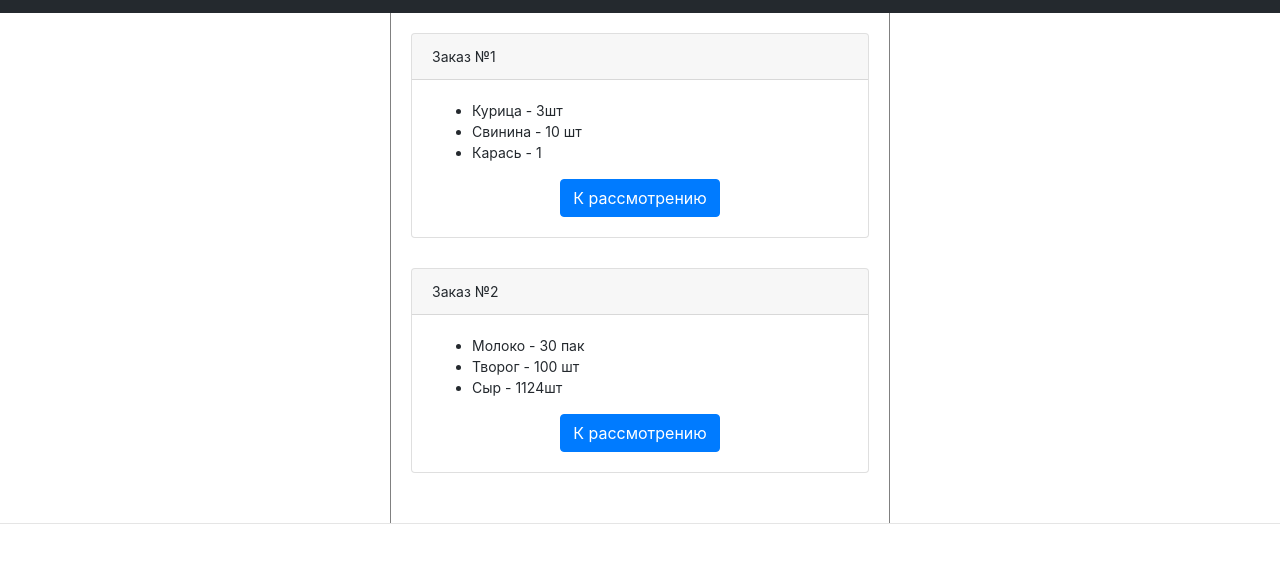
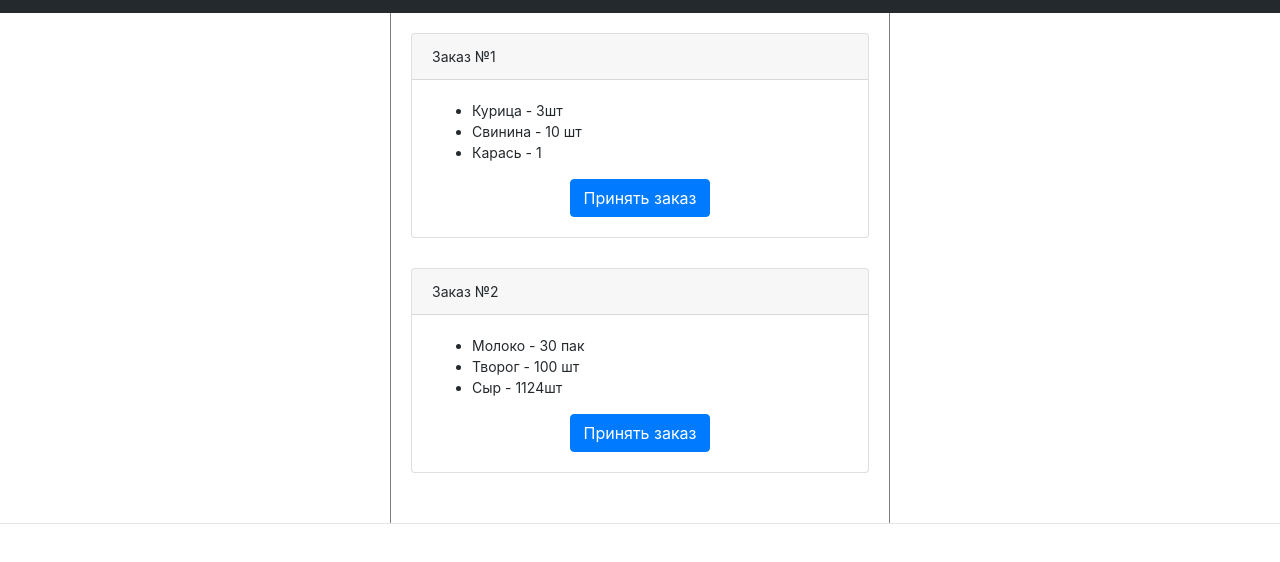
Before and after one commit to QumiQumi/ZaObed_Front, a plain HTML site: page gleb/index.html in a window 1280 px wide. Shown: the part 56-618 px from the top of the page. Drawn offline with nearby package versions, Linux system fonts and the light colour scheme.

Commit message:
рабочая

```diff
--- a/gleb/index.html
+++ b/gleb/index.html
@@ -41,7 +41,7 @@
                     </div>
                     <div class="card-body">
                         <div id="list">
-                            <!-- Курица - 3шт., свинина - 10 шт, Карась - 1.
+                             Курица - 3шт., свинина - 10 шт, Карась - 1.
             </div>
             <div class="item">
                 <button type="button" class="btn btn-primary" data-toggle="modal" data-target="#exampleModal">К рассмотрению</button>
@@ -52,7 +52,7 @@
             </div>
 
             <!-- Modal -->
-            <div class="modal fade" id="exampleModal" tabindex="-1" role="dialog" aria-labelledby="exampleModalLabel" aria-hidden="true">
+            <!-- <div class="modal fade" id="exampleModal" tabindex="-1" role="dialog" aria-labelledby="exampleModalLabel" aria-hidden="true">
                 <div class="modal-dialog" role="document">
                     <div class="modal-content">
                         <div class="modal-header">
@@ -77,7 +77,7 @@
                         </div>
                     </div>
                 </div>
-            </div>
+            </div> -->
     </main>
     <div class="overlay">
         <div class="popup">
--- a/gleb/resources/get.js
+++ b/gleb/resources/get.js
@@ -21,7 +21,7 @@ function getAndInsertData(url, data = {}) {
                 }
                 // Examine the text in the response
                 response.json().then(function(data) {
-                    console.log(data);
+                    console.log(JSON.parse(JSON.stringify(data)));
                     insertData(data);
                     return (data);
                 });
@@ -39,13 +39,16 @@ function insertData(data) {
     var htmlElements = "";
     for (var i = 0; i < data.orders.length; i++) {
         console.log(data.orders[i]);
-        htmlElements += ' <div class="card" id="card' + i + '">' +
+        htmlElements += ' <div class="card" id="card' + data.orders[i].id + '">' +
             '<div class="card-header" id="card-header' + i + '"></div>' +
             ' <div class="card-body" id="card-body' + i + '">' +
             '<div id="list' + i + '"> </div>' +
-            '<div class="item">' +
-            '<button type="button" class="btn btn-primary" data-toggle="modal" data-target="#exampleModal">К рассмотрению</button>' +
-            '</div>' +
+            // '<div class="item">' +
+            `<form class="item" id="${i}">` +
+            `<input type="button" class="btn btn-primary" value="Принять заказ"></input>` +
+            // '<input type="button" class="btn btn-primary" data-toggle="modal" data-target="#exampleModal">К рассмотрению</input>' +
+            `</form>` +
+            // '</div>' +
             '</div>' +
             '</div>';
 
@@ -86,5 +89,6 @@ function parseString(id = "", string = "") {
         return str[0].toUpperCase() + str.slice(1);
     }
 }
+// getAndInsertData('https://swapi.co/api/planets/3/');
 getAndInsertData('resources/json.json');
 // insertData(data);
```
